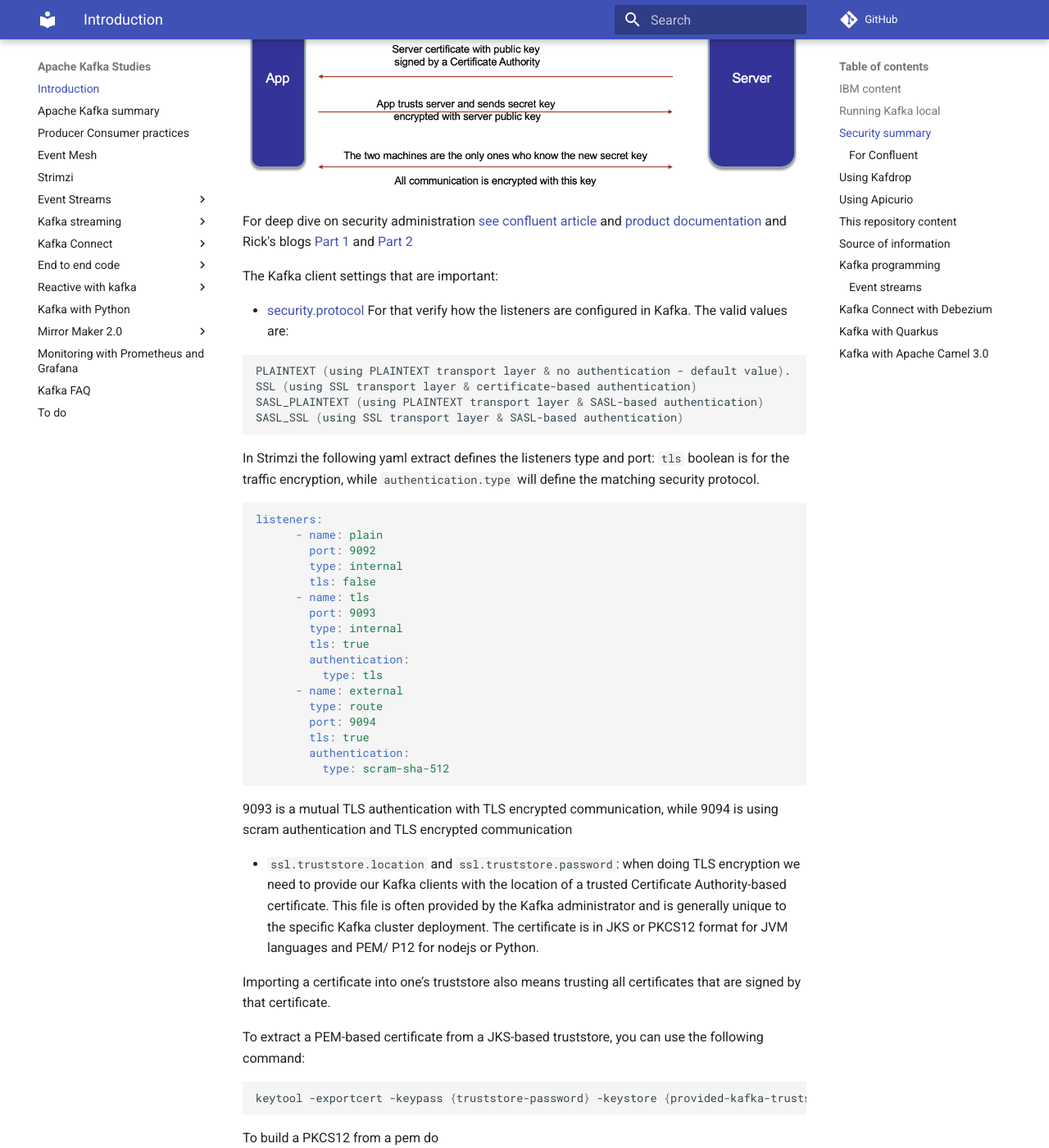
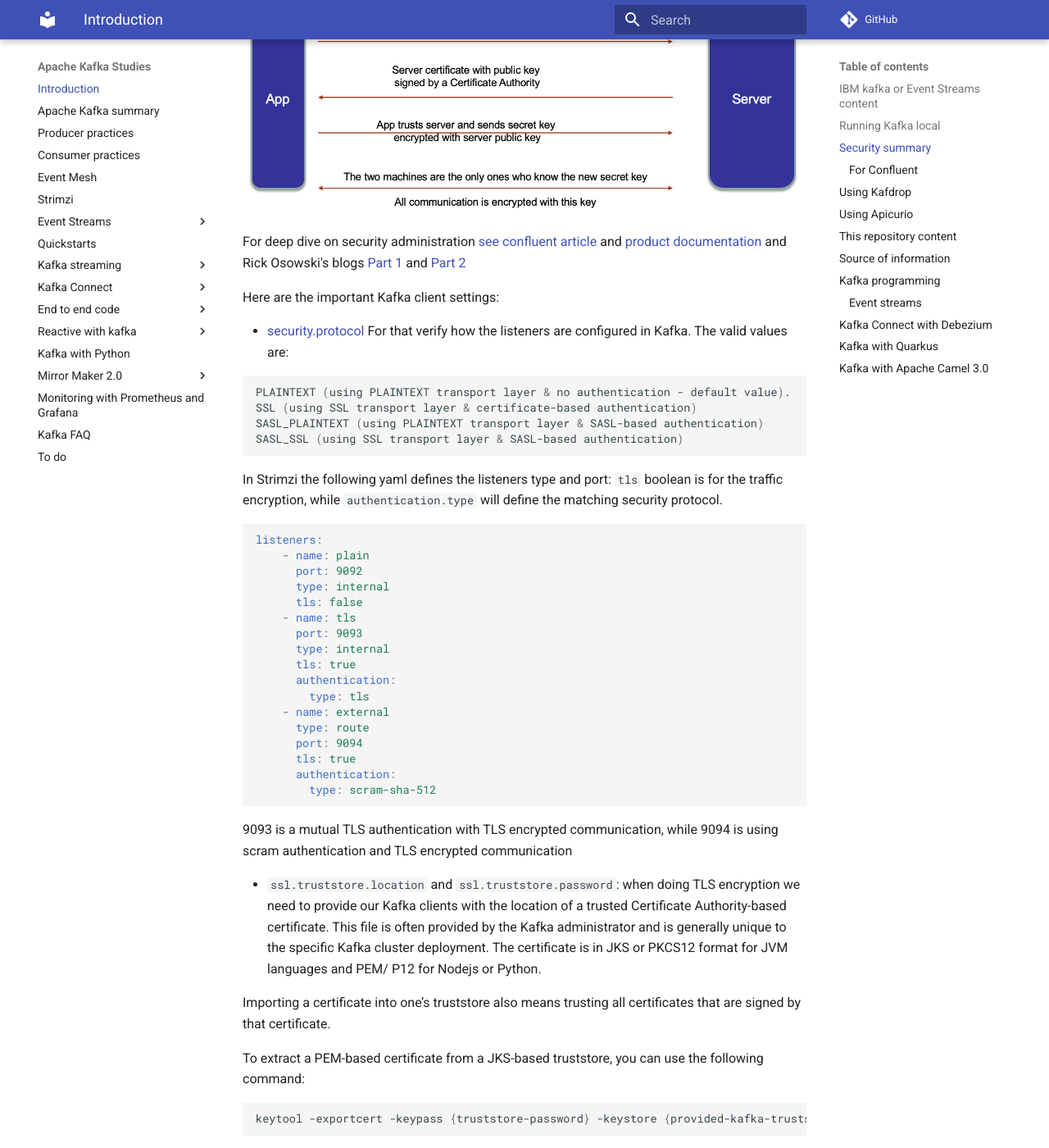
Before and after one commit to jbcodeforce/kafka-studies, an MkDocs documentation site: the page built from docs/index.md, in a window 1280 px wide and 1400 px high, scrolled down 1577 px. Shown: the whole window at 82% size. Built offline with MkDocs 1.6.1 and Material for MkDocs 9.7.7, drawn with Linux system fonts in a browser that asks for light colours; comment, search, counter and statistics services are not loaded; some of the changed text lies outside the part shown.

Commit message:
update to kafka structure and docker compose

````diff
--- a/docker-compose.yaml
+++ b/docker-compose.yaml
@@ -2,11 +2,11 @@
 services:
   apicurio:
     container_name: apicurio
-    image: apicurio/apicurio-registry-mem
+    image: apicurio/apicurio-registry-mem:latest-release
     ports:
       - 8090:8080
   zookeeper:
-    image: quay.io/strimzi/kafka:latest-kafka-2.8.0
+    image: quay.io/strimzi/kafka:latest-kafka-2.8.1
     container_name: zookeeper
     command: [
       "sh", "-c",
@@ -18,7 +18,7 @@
       LOG_DIR: /tmp/logs
 
   kafka:
-    image: quay.io/strimzi/kafka:latest-kafka-2.8.0
+    image: quay.io/strimzi/kafka:latest-kafka-2.8.1
     container_name: kafka
     command: [
       "sh", "-c",
--- a/docs/index.md
+++ b/docs/index.md
@@ -1,13 +1,11 @@
 # Apache Kafka Studies
 
-This repository regroups a set of personal studies and quick summaries on Kafka.
+This repository regroups a set of personal studies and quick summaries around Kafka and anything related.
 Most of the curated contents are  defined in [the Kafka overview EDA article](https://ibm-cloud-architecture.github.io/refarch-eda/technology/kafka-overview/),
-and [the producer and consumer one](https://ibm-cloud-architecture.github.io/refarch-eda/technology/kafka-producers-consumers/)
+and [the producer](https://ibm-cloud-architecture.github.io/refarch-eda/technology/kafka-producers/) and [consumers](https://ibm-cloud-architecture.github.io/refarch-eda/technology/kafka-consumers/)
 but I want to reference all the good content I read from different studies. This is to build a body of knowledge.
 
-
-
-## IBM content
+## IBM kafka or Event Streams content
 
 * Developer ibm community: search kafka or event streams in [developer.ibm.com/](https://developer.ibm.com/)
 * [Tutorial: User authentication and authorization in Apache Kafka](https://developer.ibm.com/tutorials/kafka-authn-authz/)
@@ -41,9 +41,9 @@
 ![](./images/tls-overview.png)
 
 For deep dive on security administration [see confluent article](https://docs.confluent.io/platform/current/security/general-overview.html) and [product documentation](http://kafka.apache.org/documentation/#security)
-and Rick's blogs [Part 1](https://rosowski.medium.com/kafka-security-fundamentals-the-rosetta-stone-to-your-event-streaming-infrastructure-518f49640db4) and [Part 2](https://rosowski.medium.com/kafka-security-fundamentals-adding-tls-to-your-event-driven-utility-belt-432307f4ff62)
+and Rick Osowski's blogs [Part 1](https://rosowski.medium.com/kafka-security-fundamentals-the-rosetta-stone-to-your-event-streaming-infrastructure-518f49640db4) and [Part 2](https://rosowski.medium.com/kafka-security-fundamentals-adding-tls-to-your-event-driven-utility-belt-432307f4ff62)
 
-The Kafka client settings that are important:
+Here are the important Kafka client settings:
 
 * [security.protocol](http://kafka.apache.org/documentation/#adminclientconfigs_security.protocol)
 For that verify how the listeners are configured in Kafka. The valid values are:
@@ -55,26 +55,28 @@
 SASL_SSL (using SSL transport layer & SASL-based authentication)
 ```
 
-In Strimzi the following yaml extract defines the listeners type and port: `tls` boolean is for the traffic encryption, while `authentication.type` will define the matching security protocol.
+In Strimzi the following yaml defines the listeners type and port:
+`tls` boolean is for the traffic encryption, while `authentication.type` will define
+the matching security protocol.
 
 ```yaml
 listeners:
-      - name: plain
-        port: 9092
-        type: internal
-        tls: false
-      - name: tls
-        port: 9093
-        type: internal
-        tls: true
-        authentication:
-          type: tls
-      - name: external
-        type: route
-        port: 9094
-        tls: true
-        authentication:
-          type: scram-sha-512
+    - name: plain
+      port: 9092
+      type: internal
+      tls: false
+    - name: tls
+      port: 9093
+      type: internal
+      tls: true
+      authentication:
+        type: tls
+    - name: external
+      type: route
+      port: 9094
+      tls: true
+      authentication:
+        type: scram-sha-512
 ```
 
 9093 is a mutual TLS authentication with TLS encrypted communication, while 9094 is using scram authentication and TLS encrypted communication
@@ -82,7 +84,7 @@
 * `ssl.truststore.location` and `ssl.truststore.password`: when doing TLS encryption we need to provide our Kafka clients
  with the location of a trusted Certificate Authority-based certificate. This file is often provided by the
  Kafka administrator and is generally unique to the specific Kafka cluster deployment. The certificate is in
- JKS or PKCS12 format for JVM languages and PEM/ P12 for nodejs or Python.
+ JKS or PKCS12 format for JVM languages and PEM/ P12 for Nodejs or Python.
 
 Importing a certificate into one’s truststore also means trusting all certificates that are signed by that certificate.
 
@@ -154,7 +157,8 @@
 sasl.jaas.config = org.apache.kafka.common.security.plain.PlainLoginModule required username="{USERNAME}" password="{PASSWORD}";
 ```
 
-* For internal authentication with mutual TLS the settings: The certificates are mounted into the pod:
+* For internal authentication with mutual TLS the settings:
+The certificates are mounted into the pod:
 
 ```
 bootstrap.servers={kafka-cluster-name}-kafka-bootstrap.{namespace}.svc.cluster.local:9093
--- a/mkdocs.yml
+++ b/mkdocs.yml
@@ -3,7 +3,8 @@
 nav:
   - Introduction: index.md
   - Apache Kafka summary: https://ibm-cloud-architecture.github.io/refarch-eda/technology/kafka-overview/
-  - Producer Consumer practices: https://ibm-cloud-architecture.github.io/refarch-eda/technology/kafka-producers-consumers/
+  - Producer practices: https://ibm-cloud-architecture.github.io/refarch-eda/technology/kafka-producers/
+  - Consumer practices: https://ibm-cloud-architecture.github.io/refarch-eda/technology/kafka-consumers/
   - Event Mesh: event-mesh.md
   - Strimzi: strimzi.md
   - Event Streams:
@@ -11,6 +12,7 @@
     - Github ibm messaging: https://github.com/ibm-messaging
     - Vertx kafka starter app: https://github.com/ibm-messaging/kafka-java-vertx-starter
     - Event streams: https://github.com/ibm-messaging/event-streams-samples
+  - Quickstarts:  https://github.com/ibm-cloud-architecture/eda-quickstarts
   - Kafka streaming:
     - EDA kstreams note: https://ibm-cloud-architecture.github.io/refarch-eda/technology/kafka-streams/
     - My notes: kstreams.md
@@ -23,7 +25,7 @@
     - Lab repo: https://github.com/jbcodeforce/eda-kconnect-lab
   - End to end code:
       - KC container: https://ibm-cloud-architecture.github.io/refarch-kc/
-      - Item-Inventory integration: https://github.com/jbcodeforce/eda-kconnect-lab/tree/master/item-aggregator
+      - Item aggregator integration: https://github.com/jbcodeforce/refarch-eda-item-inventory
       - Perf tool and schema registry lab: https://github.com/ibm-cloud-architecture/refarch-eda-tools
   - Reactive with kafka:
     - reactive messaging with microprofile: https://developer.ibm.com/technologies/java/articles/develop-reactive-microservices-with-microprofile/
````
Also changed, not shown: other parts of docs/index.md (+16 -9 lines), docs/strimzi.md (+4 -3 lines).
